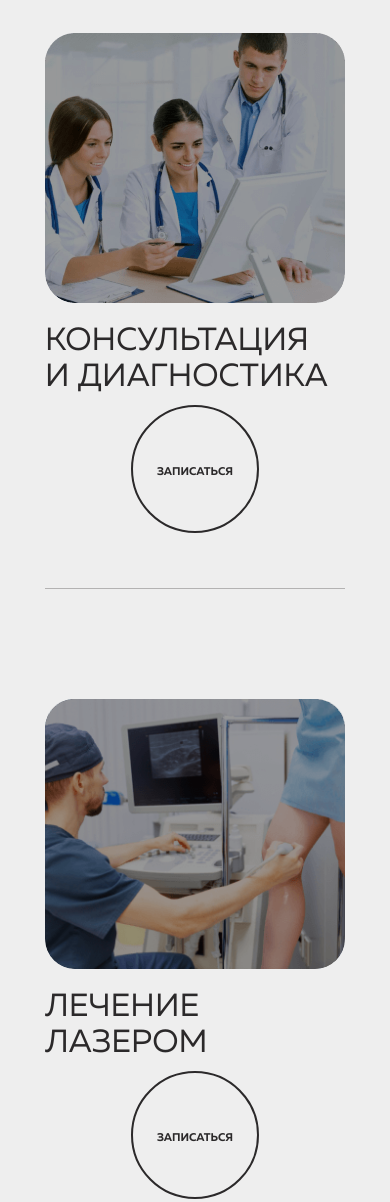
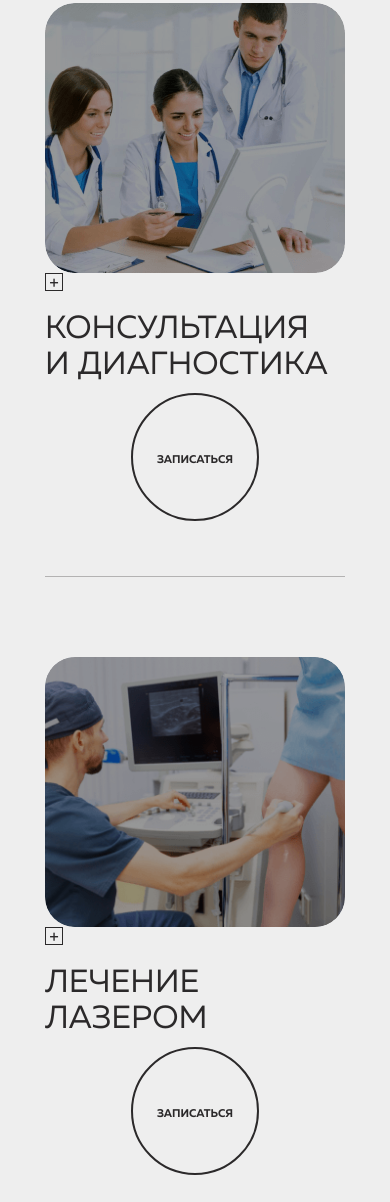
Before and after one commit to WadimSh/evrika, a website built with webpack: page src/index.html in a window 390 px wide. Shown: the part 3045-4247 px from the top of the page. Built offline with nearby package versions, Linux system fonts and the light colour scheme.

Commit message:
fix: внесены исправления в верстку блока services

```diff
--- a/src/blocks/main/advantage/advantage.css
+++ b/src/blocks/main/advantage/advantage.css
@@ -38,6 +38,11 @@
   grid-template-areas:
     "title title ellipse"
     "description description description";
+  transition: .3s;
+}
+
+.advantage__item:hover {
+  box-shadow: 0px 5px 20px rgba(0, 0, 0, .05);
 }
 
 .advantage__item-title {
--- a/src/blocks/main/services/services.css
+++ b/src/blocks/main/services/services.css
@@ -52,9 +52,9 @@
 .services__content {
   display: grid;
   grid-template-areas:
-    "title img"
-    "link img";
-  grid-template-columns: 300px 1fr;
+    "title title img"
+    "link remark img";
+  grid-template-columns: 300px 16px 1fr;
   padding-top: 80px;
   padding-left: 17px;
   margin-bottom: 110px;
@@ -105,6 +105,31 @@
   animation: wiggle cubic-bezier(.36, .07, .19, .97) 1000ms forwards;
 }
 
+.services__remark {
+  grid-area: remark;
+  align-self: center;
+  width: 16px;
+  height: 16px;
+  border: 1px solid var(--font-color);
+  text-align: center;
+  cursor: pointer;
+  position: relative;
+  transition: .3s;
+}
+
+.services__remark:hover::after {
+  content: attr(data-tooltip);
+  text-align: left;
+  position: absolute;
+  top: -.4em;
+  left: 2em;
+  width: 320px;
+  font-weight: 400;
+  font-size: 1.1rem;
+  line-height: 28px;
+  color: #000;
+}
+
 @media screen and (max-width: 1200px) {
   .services__block-title {
     justify-content: center;
@@ -119,8 +144,9 @@
 @media screen and (max-width: 900px) {
   .services__content {
     grid-template-areas:
-      "title link"
-      "img img";
+      "title title link"
+      "remark img img";
+    grid-template-columns:  16px 300px 1fr;
   }
 
   .services__title {
@@ -131,6 +157,11 @@
     justify-self: center;
     padding-left: 0;
     padding-top: 30px;
+  }
+
+  .services__remark {
+    align-self: flex-end;
+    margin-bottom: 60px;
   }
 }
 
@@ -149,8 +180,10 @@
   .services__content {
     grid-template-areas:
       "img"
+      "remark"
       "title"
       "link";
+    grid-template-columns: 1fr;
     padding-left: 0;
     justify-self: center;
   }
@@ -162,4 +195,19 @@
   .services__link {
     justify-self: center;
   }
+
+  .services__img {
+    padding-top: 0;
+  }
+
+  .services__remark {
+    margin-bottom: 0;
+  }
+
+  .services__remark:hover::after {
+    top: -6.5em;
+    left: .5em;
+    width: 300px;
+    color: #fff;
+  }
 }
--- a/src/index.html
+++ b/src/index.html
@@ -88,6 +88,7 @@
           <h2 class="services__title">КОНСУЛЬТАЦИЯ И&nbsp;ДИАГНОСТИКА</h2>
           <img src="<%=require('./images/services-one.png')%>" alt="Фотография врачей рассматривающих документы" class="services__img">
           <a href="#offert" class="services__link">ЗАПИСАТЬСЯ</a>
+          <span class="services__remark" data-tooltip="Помогаем выявлять заболевания ног и формировать лучший по срокам, цене и качеству план лечения">+</span>
         </div>
         <div class="services__block-title subtitle-two">
           <span class="services__subtitle">НАШИ УСЛУГИ</span>
@@ -96,6 +97,7 @@
           <h2 class="services__title">ЛЕЧЕНИЕ ЛАЗЕРОМ</h2>
           <img src="<%=require('./images/services-two.png')%>" alt="Фотография врача осуществляющего осмотр с помощью аппаратуры" class="services__img">
           <a href="#offert" class="services__link">ЗАПИСАТЬСЯ</a>
+          <span class="services__remark" data-tooltip="Процедура лазерной коагуляции – современный и безопасный стандарт лечения варикоза крупных вен">+</span>
         </div>
       </div>
     </section>
--- a/src/index.js
+++ b/src/index.js
@@ -18,6 +18,7 @@ const createIntersectionObserver = (elem, callback, options) => {
 
 const outNum = (entries) => {
   let [entry] = entries;
+  entry.target.innerHTML = 0;
   let step = Number(entry.target.getAttribute('data-step'));
   let num = Number(entry.target.getAttribute('data-numerel'));
   let logo = entry.target.getAttribute('data-logik');
@@ -37,7 +38,7 @@ const outNum = (entries) => {
 };
 
 let options = {
-  rootMargin: '0px 0px 0% 0px'
+  rootMargin: '0px'
 };
 
 createIntersectionObserver(one, outNum, options);
```
Also changed, not shown: src/images/plus.png (added).
